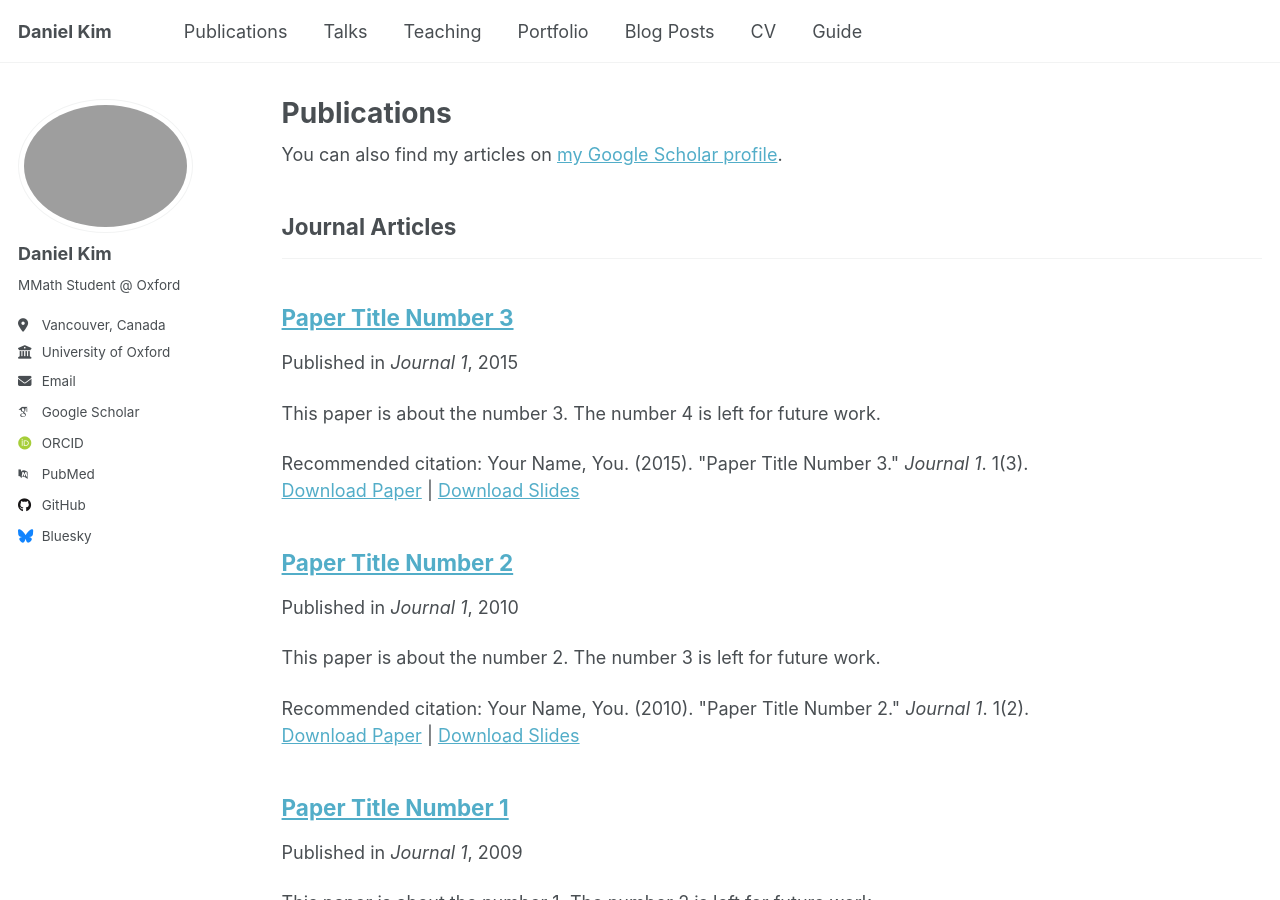
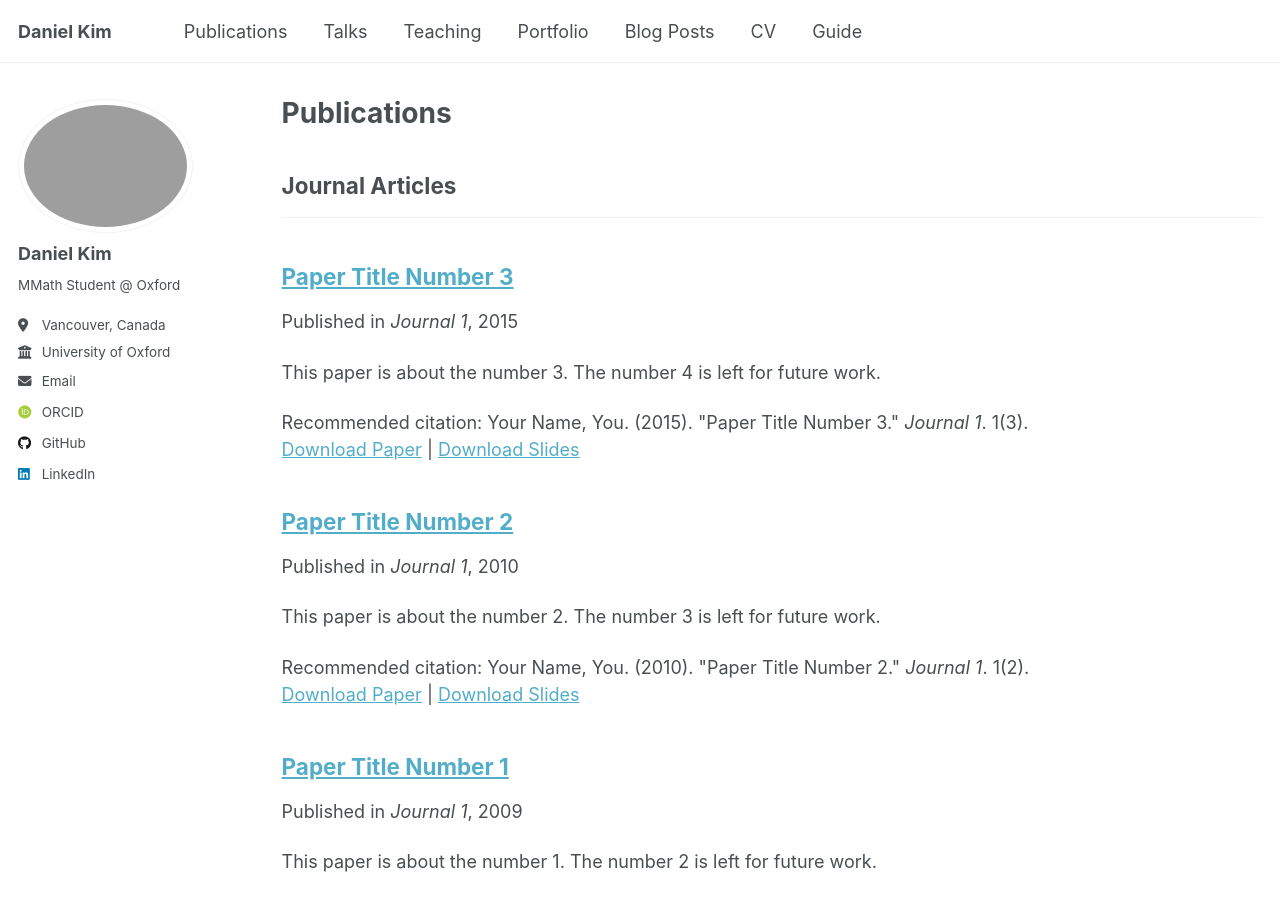
Before and after one commit to dxanielkm/dxanielkm.github.io, a Jekyll site: the page built from _pages/publications.html, in a window 1280 px wide and 900 px high. Built offline with Jekyll 4.4.1, drawn with Linux system fonts in a browser that asks for light colours; some web fonts are replaced; part of the change alters nothing that is shown.

Commit message:
Update _config.yml

```diff
--- a/_config.yml
+++ b/_config.yml
@@ -34,11 +34,11 @@ author:
   # Academic websites
   academia         : # URL
   arxiv            : # URL - Update with the correct link to your profile
-  googlescholar    : "https://scholar.google.com/citations?user=PS_CX0AAAAAJ"
+  googlescholar    : # URL
   impactstory      : # URL
-  orcid            : "http://orcid.org/yourorcidurl"
+  orcid            : "https://orcid.org/0009-0001-3385-9191"
   semantic         : # URL
-  pubmed           : "https://www.ncbi.nlm.nih.gov/pubmed/?term=john+snow"
+  pubmed           : # URL
   researchgate     : # URL
   scopus           : # URL
 
@@ -46,12 +46,12 @@ author:
   bitbucket        : # Username - Update with your username on the site
   codepen          : # Username
   dribbble         : # Username
-  github           : "academicpages"
+  github           : "dxanielkm"
   kaggle           : # Username
   stackoverflow    : # User number or user number and name (i.e., use "1" or "1/jeff-atwood")
 
   # Social media
-  bluesky          : "bsky.app" # Replace this with you Bluesky username
+  bluesky          : # Username
   facebook         : # Username
   flickr           : # Username
   foursquare       : # Username
@@ -60,7 +60,7 @@ author:
   keybase          : # Username
   instagram        : # Username
   lastfm           : # Username
-  linkedin         : # Username
+  linkedin         : "https://www.linkedin.com/in/daniel-ski/"
   mastodon         : # URL
   medium           : # URL
   pinterest        : # Username
```
